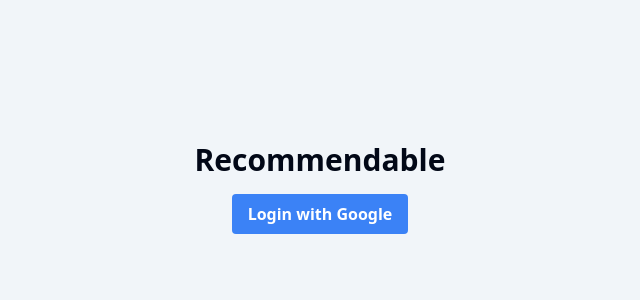
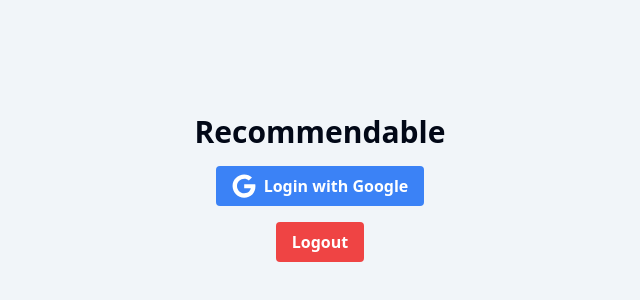
Before and after one commit to franciskershaw/recommendable, a React (Vite) app: page / in a window 1280 px wide. Shown: the part 212-512 px from the top of the page, without its empty margins (320-960 px from the left). Built offline with nearby package versions, Linux system fonts and the light colour scheme.

Commit message:
Add to the basic login ui

```diff
--- a/src/components/layout/SharedLayout.tsx
+++ b/src/components/layout/SharedLayout.tsx
@@ -3,7 +3,7 @@ import { Outlet } from "react-router-dom";
 const SharedLayout = () => {
   return (
     <>
-      <main className="bg-secondary min-h-screen">
+      <main className="bg-secondary">
         <Outlet />
       </main>
     </>
--- a/src/pages/Auth/Auth.tsx
+++ b/src/pages/Auth/Auth.tsx
@@ -1,9 +1,15 @@
+import { FaGoogle } from "react-icons/fa";
+
 const Auth = () => {
   return (
     <div className="flex flex-col items-center justify-center h-screen">
       <h1 className="text-3xl font-bold mb-4">Recommendable</h1>
-      <button className="bg-blue-500 hover:bg-blue-700 text-white font-bold py-2 px-4 rounded">
-        Login with Google
+      <button className="bg-blue-500 hover:bg-blue-700 text-white font-bold py-2 px-4 rounded flex items-center gap-2">
+        <FaGoogle size={24} />
+        <span>Login with Google</span>
+      </button>
+      <button className="mt-4 bg-red-500 hover:bg-red-700 text-white font-bold py-2 px-4 rounded">
+        Logout
       </button>
     </div>
   );
```
